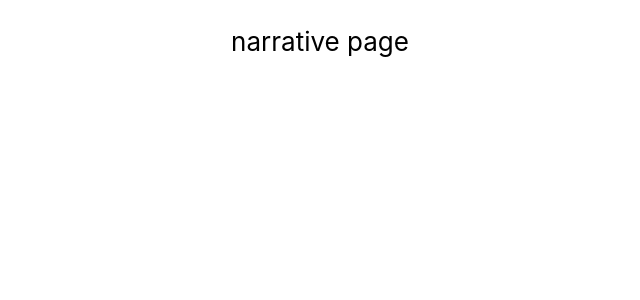
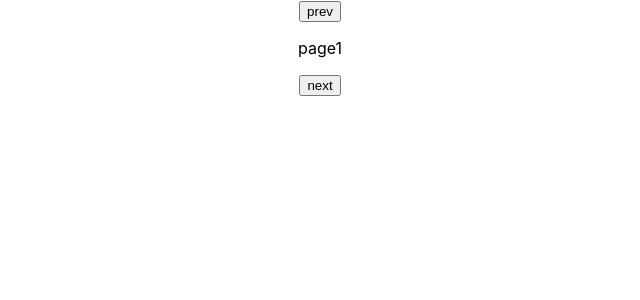
Before and after one commit to emmyc/moving-on, a React (Create React App) app: page /narrative in a window 1280 px wide. Shown: the top 300 px of the page, without its empty margins (320-960 px from the left). Built offline with nearby package versions, Linux system fonts and the light colour scheme.

Commit message:
page switching logic
needs content updated and styling

```diff
--- a/src/components/Narrative.js
+++ b/src/components/Narrative.js
@@ -1,10 +1,55 @@
 import React from 'react';
 
-class Narrative extends React.Component {
+class NarrativeContent extends React.Component {
+
+    // could also pass in page number here and render something different based on page number
+    constructor(props) {
+        super(props);
+    }
+
     render() {
         return(
-            <div className="intro-page">
-                <p>narrative page</p>
+            <div className="page-content">
+                <p>{this.props.text}</p>
+            </div>
+        )
+    }
+}
+
+class Narrative extends React.Component {
+    constructor(props) {
+        super(props)
+        this.state = {
+            pageNum: 1,
+        }
+    }
+    handlePrevClick() {
+        if (this.state.pageNum > 1)
+            this.setState({pageNum: this.state.pageNum - 1});
+    }
+
+    handleNextClick() {
+        if (this.state.pageNum < 3)
+            this.setState({pageNum: this.state.pageNum + 1});
+    }
+
+
+    render() {
+        let content;
+        if (this.state.pageNum <= 1) {
+            content = <NarrativeContent text="page1"/>;
+        }
+        else if (this.state.pageNum === 2) {
+            content = <NarrativeContent text="page2"/>;
+        }
+        else if (this.state.pageNum >= 3) {
+            content = <NarrativeContent text="page3"/>;
+        }
+        return(
+            <div className="narrative-container">
+                <button className="prevButton" onClick={() => this.handlePrevClick()}>prev</button>
+                {content}
+                <button className="nextButton" onClick={() => this.handleNextClick()}>next</button>
             </div>
         )
     }
--- /dev/null
+++ b/src/styles/Narrative.css
@@ -0,0 +1,23 @@
+.narrative-container {
+    background-color:white;
+    min-height: 100vh;
+    display: flex;
+    flex-direction: row;
+    /*align-items: center;
+    justify-content: center;
+    font-size: calc(10px + 2vmin);
+    text-align: left;*/
+    color: black;
+}
+
+.page-content {
+    width: 500px;
+}
+
+/*.prevButton {
+    background: blue;
+}
+
+.nextButton {
+    background: green;
+}*/
```
